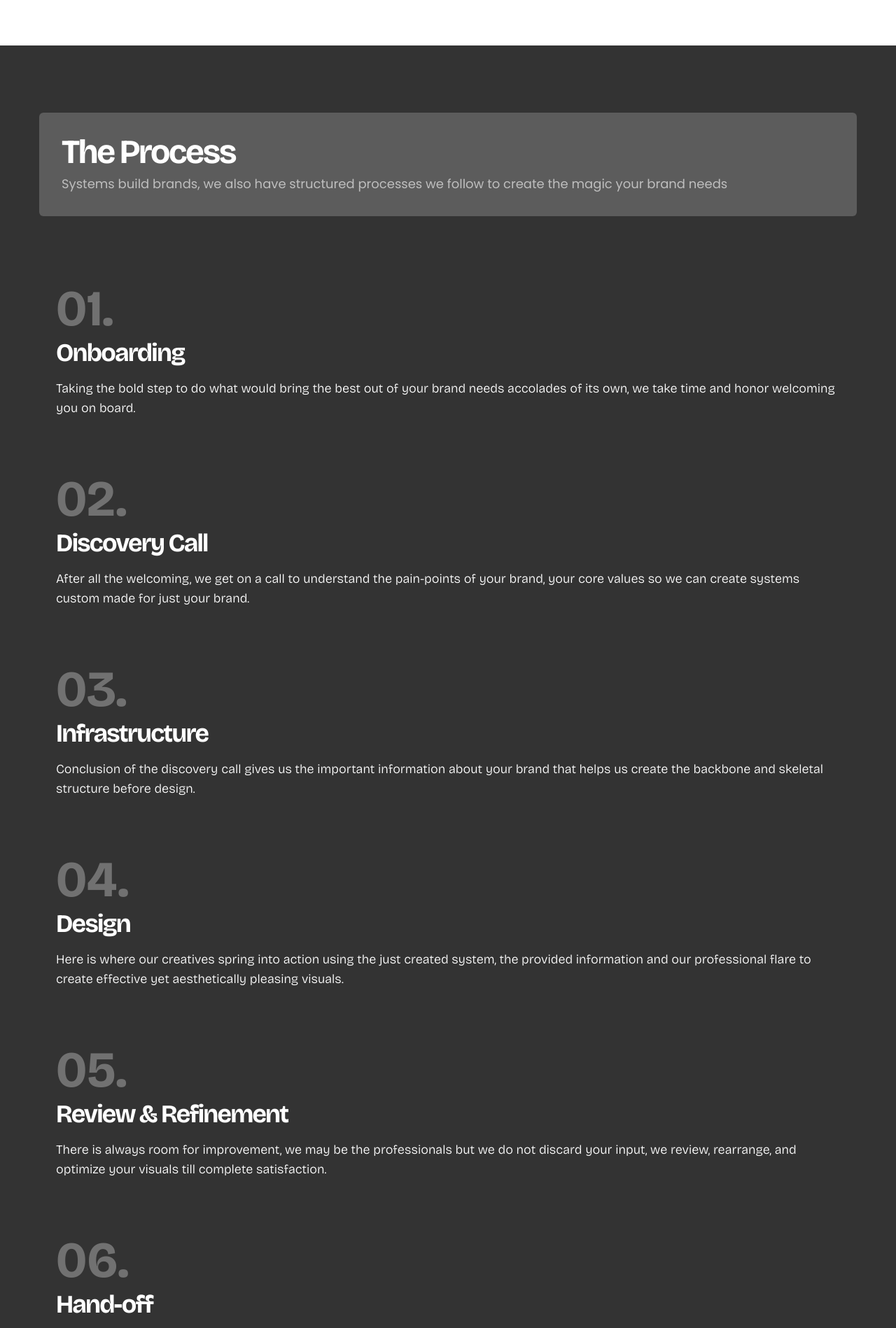
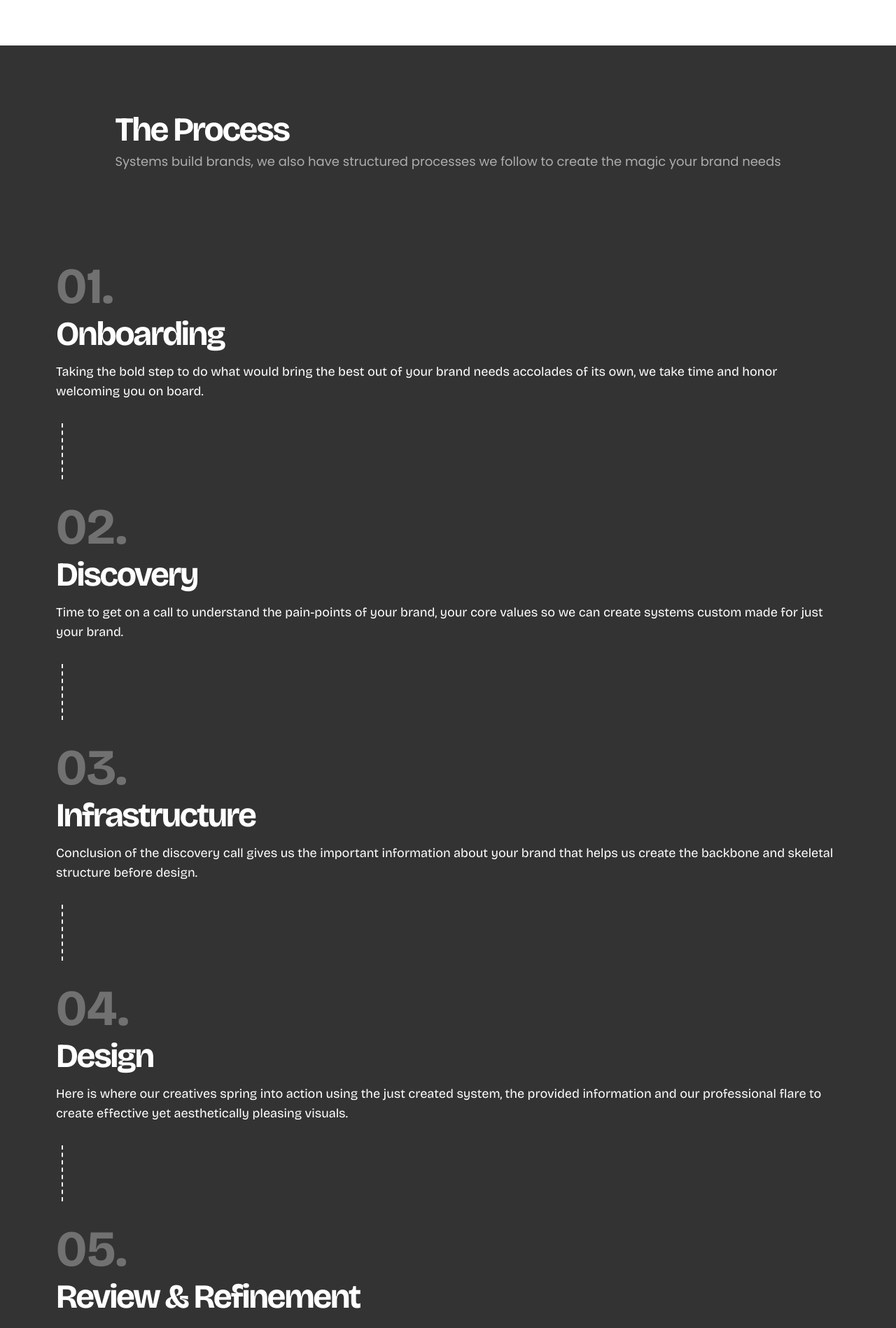
Before and after one commit to Thatboycalledolar/seventh-guru-website, a React (Vite) app: page /Services in a window 1280 px wide. Shown: the part 2280-4178 px from the top of the page at 70% size. Built offline with nearby package versions, Linux system fonts and the light colour scheme.

Commit message:
the process done

```diff
--- /dev/null
+++ b/src/components/CaseStudyPageHead.jsx
@@ -0,0 +1,12 @@
+
+
+export default function CaseStudyPageHead() {
+  return(
+    <div className="bg-(--primary-color) w-full pt-36 md:pt-44 pb-20 md:pb-24">
+      <div className="flex flex-col items-center md:items-start max-w-300 mx-auto px-8">
+        <h1 className="text-white text-5xl font-bold text-center md:text-start md:text-7xl mb-4">Some of our <span className="text-(--secondary-color)">Case Studies</span> </h1>
+        <p className="opacity-70 text-white font-body text-sm md:text-lg leading-5 text-center md:text-start md:max-w-[80%]">See for yourself how and the kind of magic we make</p>
+      </div>
+    </div>
+  )
+}
--- a/src/components/ProcessCard.jsx
+++ b/src/components/ProcessCard.jsx
@@ -4,8 +4,8 @@ export default function ProcessCard({ title, description, Index }) {
   return (
     <div className=" p-6 rounded-lg  gap-2 flex flex-col text-white">
       <p className="text-5xl md:text-7xl font-bold opacity-30">{Index}</p>
-      <h3 className="text-2xl md:text-4xl font-bold mb-2 tracking-tighter">{title}</h3>
-      <p className="text-sm md:text-lg md:font-light">{description}</p>
+      <h3 className="text-3xl md:text-5xl font-bold mb-2 tracking-tighter">{title}</h3>
+      <p className="text-sm md:text-lg">{description}</p>
     </div>
   );
 }
--- a/src/components/ServiceDropDown.jsx
+++ b/src/components/ServiceDropDown.jsx
@@ -16,7 +16,7 @@ export default function ServiceDropDown({id, active, setActive, header,service,
       {/* Button */}
       <button
         onClick={toggleDropdown}
-        className="hover:border-2 border-(--primary-color) px-2 w-full py-2 rounded-md flex"
+        className="hover:border-2 border-(--primary-color) px-2 w-full py-2 rounded-md flex cursor-pointer"
       >
         <span className={`transition ease-in-out 3000 ${isOpen? "rotate-90" : "rotate-0"}`}><ChevronRight width={18} color="#0059AA"/></span>{service}
       </button>
--- a/src/components/TheProcess.jsx
+++ b/src/components/TheProcess.jsx
@@ -1,26 +1,55 @@
 import ProcessCard from "./ProcessCard";
+import Reveal from "./Reveal";
 
 export default function TheProcess() {
   return(
     <div className="flex flex-col items-center py-8  gap-12 max-w-300">
-      <div className="flex flex-col items-start px-8 text-start bg-white/20 p-8 rounded-md text-white max-w-300 w-full">
-        <h2 className="text-4xl md:text-5xl font-bold mb-2 tracking-tighter">The Process</h2>
-        <p className="text-sm md:text-lg font-body opacity-60 ">Systems build brands, we also have structured processes we follow to create the magic your brand needs</p>
-      </div>
+      <Reveal>
+         <div className="flex flex-col items-start px-8 text-start p-8 rounded-md text-white max-w-300 w-full">
+          <h2 className="text-4xl md:text-5xl font-bold mb-2 tracking-tighter">The Process</h2>
+          <p className="text-sm md:text-lg font-body opacity-60 ">Systems build brands, we also have structured processes we follow to create the magic your brand needs</p>
+        </div>
+      </Reveal>
 
-      <div className="flex flex-col w-full py-6 gap-8">
-        <ProcessCard title="Onboarding" description="Taking the bold step to do what would bring the best out of your brand needs accolades of its own, we take time and honor welcoming you on board." Index="01." />
 
-        <ProcessCard title="Discovery Call" description="After all the welcoming, we get on a call to understand the pain-points of your brand, your core values so we can create systems custom made for just your brand." Index="02." />
+      <div className="flex flex-col w-full py-6 gap-2 items-start">
+        <Reveal delay={0.1}>
+          <ProcessCard title="Onboarding" description="Taking the bold step to do what would bring the best out of your brand needs accolades of its own, we take time and honor welcoming you on board." Index="01." />
+        </Reveal>
+        <Reveal delay={0.2}>
+          <div className="h-20 border-l-2 border-dashed border-white mx-8"></div>
+        </Reveal>
+        <Reveal delay={0.1}>
+        <ProcessCard title="Discovery" description="Time to get on a call to understand the pain-points of your brand, your core values so we can create systems custom made for just your brand." Index="02." />
+        </Reveal>
+        <Reveal delay={0.2}>
+          <div className="h-20 border-l-2 border-dashed border-white mx-8"></div>
+        </Reveal>
+        <Reveal delay={0.1}>
+          <ProcessCard title="Infrastructure" description="Conclusion of the discovery call gives us the important information about your brand that helps us create the backbone and skeletal structure before design." Index="03." />
+        </Reveal>
+        <Reveal delay={0.2}>
+          <div className="h-20 border-l-2 border-dashed border-white mx-8"></div>
+        </Reveal>
+        <Reveal delay={0.1}>
+          <ProcessCard title="Design" description="Here is where our creatives spring into action using the just created system, the provided information and our professional flare to create effective yet aesthetically pleasing visuals." Index="04." />
+        </Reveal>
+        <Reveal delay={0.2}>
+          <div className="h-20 border-l-2 border-dashed border-white mx-8"></div>
+        </Reveal>
 
-        <ProcessCard title="Infrastructure" description="Conclusion of the discovery call gives us the important information about your brand that helps us create the backbone and skeletal structure before design." Index="03." />
+        <Reveal delay={0.1}>
+           <ProcessCard title="Review & Refinement" description="There is always room for improvement, we may be the professionals but we do not discard your input, we review, rearrange, and optimize your visuals till complete satisfaction." Index="05." />
+        </Reveal>
 
-        <ProcessCard title="Design" description="Here is where our creatives spring into action using the just created system, the provided information and our professional flare to create effective yet aesthetically pleasing visuals." Index="04." />
+        <Reveal delay={0.2}>
 
-        <ProcessCard title="Review & Refinement" description="There is always room for improvement, we may be the professionals but we do not discard your input, we review, rearrange, and optimize your visuals till complete satisfaction." Index="05." />
+        <div className="h-20 border-l-2 border-dashed border-white mx-8"></div>
+        </Reveal>
 
-        <ProcessCard title="Hand-off" description="Now your visuals, and systems are ready for your brand to implement and grow. we appreciate and congratulate you for partnering with us while handing your files over." Index="06." />
-
+        <Reveal delay={0.2}>
+          <ProcessCard title="Hand-off" description="Now your visuals, and systems are ready for your brand to implement and grow. we appreciate and congratulate you for partnering with us while handing your files over." Index="06." />
+        </Reveal>
       </div>
 
     </div>
--- a/src/pages/Services.jsx
+++ b/src/pages/Services.jsx
@@ -184,11 +184,13 @@ export default function Services() {
 
       </div>
 
-      <div className="bg-(--text-color) w-full flex flex-col items-center py-16">
+      <div className="bg-(--text-color) w-full flex flex-col items-center py-8">
         <div className=" max-w-300 px-4">
             <TheProcess />
+          <Reveal>
+            <ProTip />
+          </Reveal>
 
-            <ProTip />
 
 
 
```
